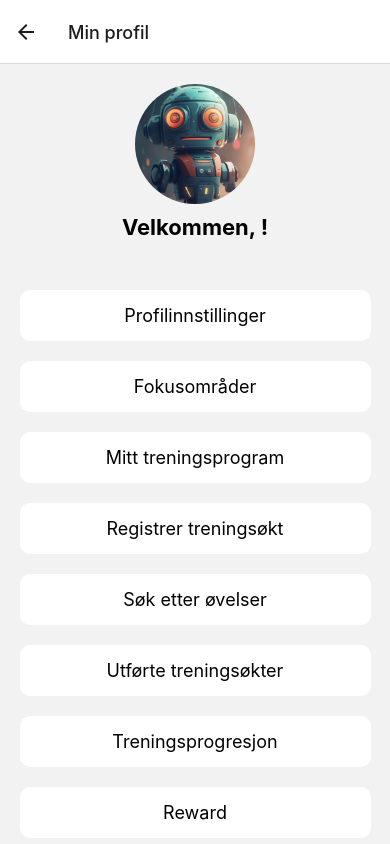
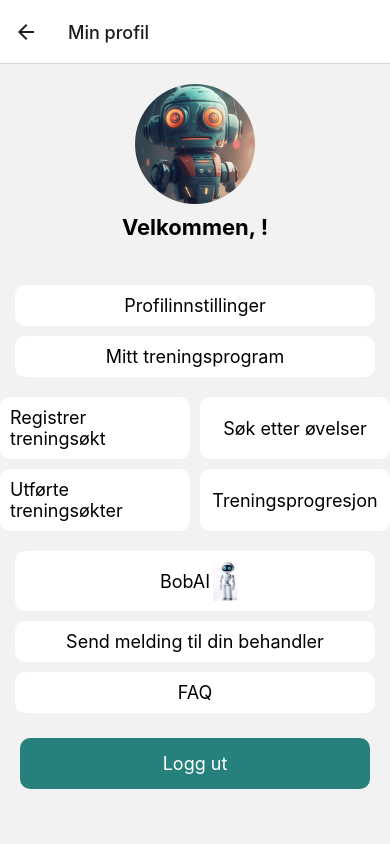
Before and after one commit to TommyS-NO/PhysioFlow-Prototype, a React Native app in the folder frontend/: screen /ProfileScreen in a window 390 px wide. Shown: the top 844 px of the page. Built offline with nearby package versions, Linux system fonts and the light colour scheme.

Commit message:
Adjusted buttons on ProfileScreen

```diff
--- a/frontend/Screens/ProfileScreen.tsx
+++ b/frontend/Screens/ProfileScreen.tsx
@@ -59,36 +59,34 @@ const ProfileScreen: React.FC = () => {
           <Text style={styles.welcomeText}>Velkommen, {userName}!</Text>
         </View>
 
-        <View style={styles.menuContainer}>
+
+        <View style={styles.fullWidthContainer}>
           <TouchableOpacity
-            style={styles.menuItem}
+            style={[styles.menuItem, styles.fullWidthButton]}
             onPress={() => navigation.navigate("SettingsScreen")}
           >
             <Text style={styles.menuText}>Profilinnstillinger</Text>
           </TouchableOpacity>
-
 		  <TouchableOpacity
-            style={styles.menuItem}
-            onPress={() => navigation.navigate("FocusScreen")}
-          >
-            <Text style={styles.menuText}>Fokusområder</Text>
-          </TouchableOpacity>
-
-          <TouchableOpacity
-            style={styles.menuItem}
+             style={[styles.menuItem, styles.fullWidthButton]}
             onPress={() => navigation.navigate("ExerciseSession")}
           >
             <Text style={styles.menuText}>Mitt treningsprogram</Text>
           </TouchableOpacity>
 
-		  <TouchableOpacity
+        </View>
+
+
+        <View style={styles.gridContainer}>
+          {/* Plasser kolonneknapper her- må legges i par hvis det skal bli riktig */}
+
+          <TouchableOpacity
             style={styles.menuItem}
             onPress={() => navigation.navigate("RegisterWorkout")}
           >
             <Text style={styles.menuText}>Registrer treningsøkt</Text>
           </TouchableOpacity>
-
-		  <TouchableOpacity
+          <TouchableOpacity
             style={styles.menuItem}
             onPress={() => navigation.navigate("SearchScreen")}
           >
@@ -103,12 +101,14 @@ const ProfileScreen: React.FC = () => {
             <Text style={styles.menuText}>Treningsprogresjon</Text>
           </TouchableOpacity>
 
-          <TouchableOpacity style={styles.menuItem}>
-            <Text style={styles.menuText}>Reward</Text>
-          </TouchableOpacity>
         </View>
 
-        <TouchableOpacity style={styles.menuItem}>
+        <TouchableOpacity
+          style={[styles.menuItem, styles.fullWidthButton, styles.bobButton]}
+          onPress={() => {
+            /* Her må vi legge til funksjonen til BobAI */
+          }}
+        >
           <Text style={styles.bobText}>BobAI</Text>
           <Image
             source={require("../Assets/Robot_2.png")}
@@ -116,16 +116,24 @@ const ProfileScreen: React.FC = () => {
           />
         </TouchableOpacity>
 
-        <TouchableOpacity style={styles.menuItem}>
-          <Text style={styles.messageText}>Send melding til din behandler</Text>
+
+        <TouchableOpacity
+          style={[styles.menuItem, styles.fullWidthButton]}
+          onPress={() => {
+            /* Husk å legge inn funksjonen for å sende melding her om vi skal ha med dette?*/
+          }}
+        >
+          <Text style={styles.menuText}>Send melding til din behandler</Text>
         </TouchableOpacity>
 
+
         <TouchableOpacity
-          style={styles.menuItem}
+          style={[styles.menuItem, styles.fullWidthButton]}
           onPress={() => setModalVisible(true)}
         >
-          <Text style={styles.messageText}>FAQ</Text>
+          <Text style={styles.menuText}>FAQ</Text>
         </TouchableOpacity>
+
 
         <TouchableOpacity style={styles.logoutButton} onPress={handleSignOut}>
           <Text style={styles.logoutButtonText}>Logg ut</Text>
@@ -137,7 +145,7 @@ const ProfileScreen: React.FC = () => {
         onClose={() => setModalVisible(false)}
         title="Ofte stilte spørsmål"
         children={
-          //Husk å legge til punkter og riktig tekst her
+          //Husk å legge til flere punkter og riktig tekst her :)
           <View>
             <Text style={{ marginBottom: 10 }}>
               Hvordan endrer jeg mitt treningsprogram?
--- a/frontend/Styles/ProfileScreen_Style.ts
+++ b/frontend/Styles/ProfileScreen_Style.ts
@@ -1,5 +1,8 @@
-import { StyleSheet } from 'react-native';
-import { theme } from "../theme"; //Husk å legge til fra denne
+import { StyleSheet, Dimensions } from "react-native";
+import { theme } from "../theme"; //Husk å legge til fra denne om det skal brukes?
+
+const { width } = Dimensions.get("window");
+const spacing = 10;
 
 export const styles = StyleSheet.create({
   container: {
@@ -7,6 +10,18 @@ export const styles = StyleSheet.create({
     alignItems: "center",
     justifyContent: "center",
   },
+  fullWidthContainer: {
+    width: "100%",
+    alignItems: "center",
+    marginBottom: spacing,
+  },
+  gridContainer: {
+    flexDirection: "row",
+    flexWrap: "wrap",
+    justifyContent: "space-between",
+    marginBottom: spacing,
+  },
+
   headerContainer: {
     alignItems: "center",
     padding: 20,
@@ -27,12 +42,17 @@ export const styles = StyleSheet.create({
     alignItems: "center",
   },
   menuItem: {
-      width: "90%",
-      padding: 15,
+    backgroundColor: "#FFFFFF",
+    padding: spacing,
+    justifyContent: "center",
     alignItems: "center",
-      backgroundColor: "#FFFFFF",
-      marginVertical: 10,
     borderRadius: 10,
+    marginVertical: spacing / 2,
+    width: (width - spacing * 1) / 2,
+
+  },
+  fullWidthButton: {
+    width: width - spacing * 3,
   },
   menuText: {
     fontSize: 18,
@@ -42,37 +62,34 @@ export const styles = StyleSheet.create({
     alignItems: "center",
     marginVertical: 20,
   },
+  bobButton: {
+    flexDirection: "row",
+
+    alignItems: "center",
+  },
   bobImage: {
-      width: 80,
-      height: 120,
+    width: 30,
+    height: 40,
+    resizeMode: "contain",
   },
   bobText: {
-      fontSize: 22,
+    fontSize: 18,
     marginLeft: 10,
   },
-    messageCheckbox: {
-      flexDirection: "row",
-      alignItems: "center",
-      marginBottom: 20,
-    },
-    messageText: {
-      marginLeft: 10,
-      fontSize: 18,
-    },
+
   logoutButton: {
     paddingVertical: 15,
     paddingHorizontal: 30,
     borderRadius: 10,
-      backgroundColor: '#26807C',
-      alignSelf: 'stretch',
+    backgroundColor: "#26807C",
+    alignSelf: "stretch",
     marginHorizontal: 20,
     marginTop: 20,
     marginBottom: 40,
   },
   logoutButtonText: {
     fontSize: 18,
-      color: '#FFFFFF',
-      textAlign: 'center',
+    color: "#FFFFFF",
+    textAlign: "center",
   },
-
 });
```
Also changed, not shown: frontend/TODO.txt. Lines whose indentation alone changed are shown as unchanged.
